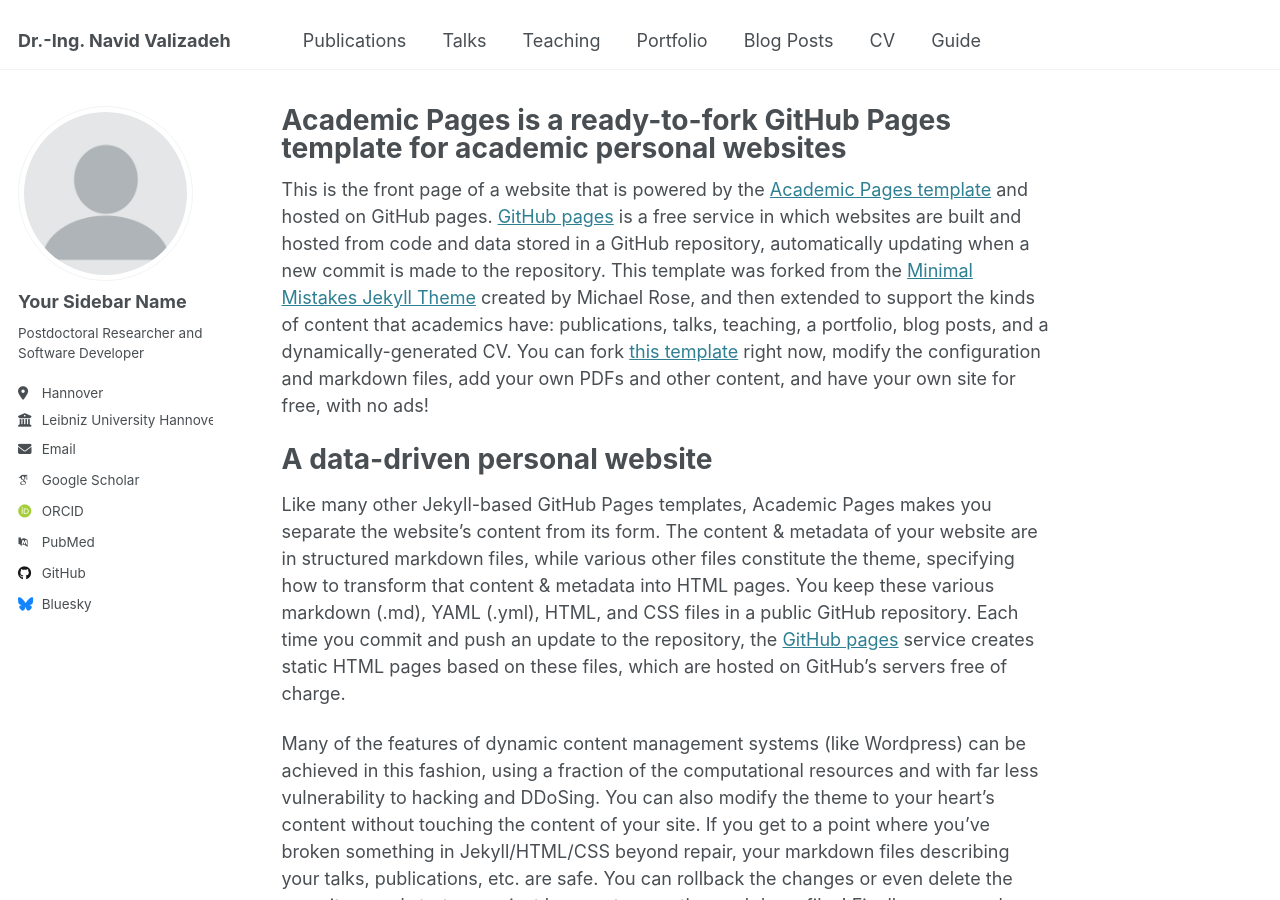
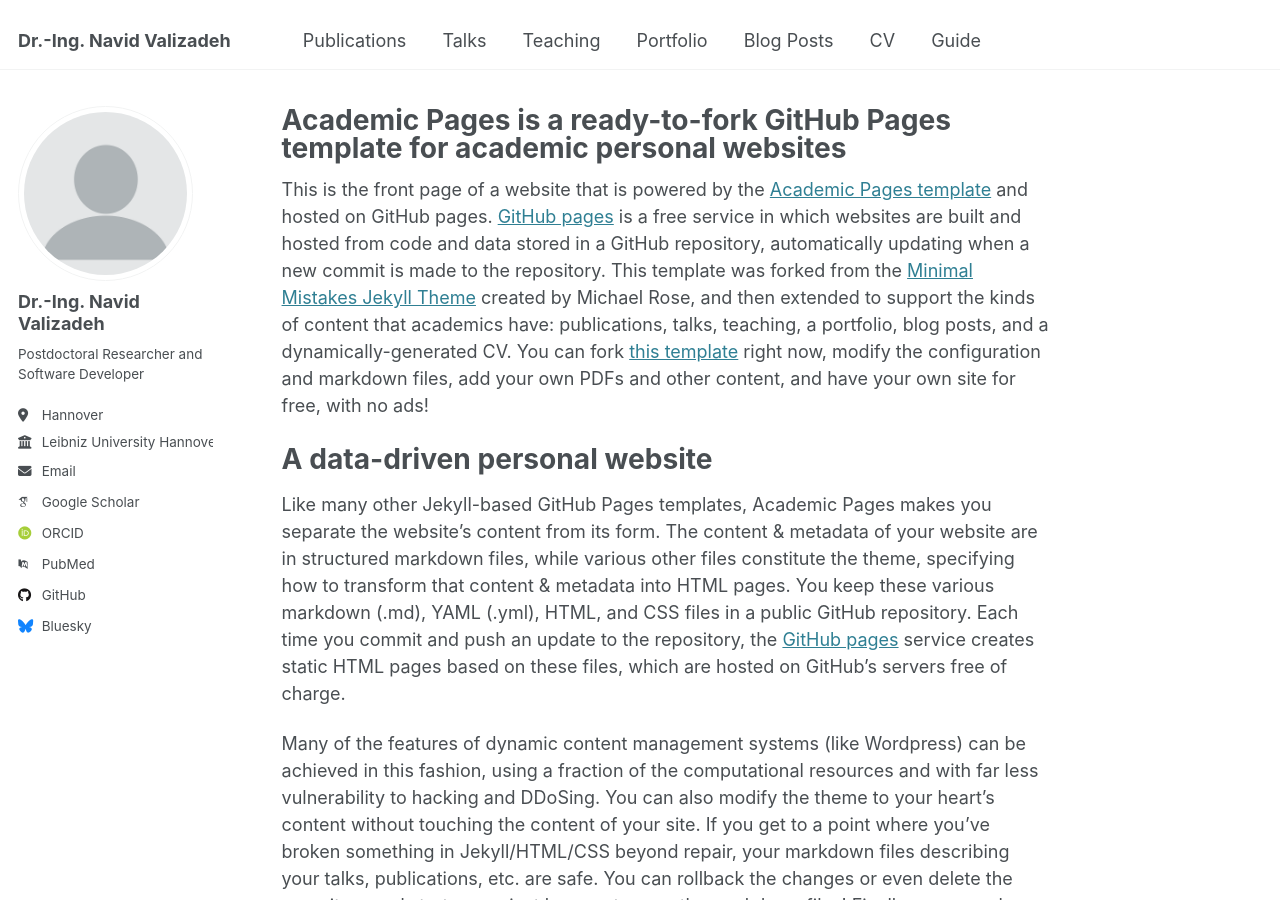
Before and after one commit to NavidValizadeh/NavidValizadeh.github.io, a Jekyll site: the page built from _pages/about.md, in a window 1280 px wide and 900 px high. Built offline with Jekyll 4.4.1, drawn with Linux system fonts in a browser that asks for light colours; some web fonts are replaced.

Commit message:
Update _config.yml

```diff
--- a/_config.yml
+++ b/_config.yml
@@ -23,7 +23,7 @@ repository               : "academicpages/academicpages.github.io"
 author:
   # Biographic information
   avatar           : "profile.png"
-  name             : "Your Sidebar Name"
+  name             : "Dr.-Ing. Navid Valizadeh"
   pronouns         : # example: "she/her"
   bio              : "Postdoctoral Researcher and Software Developer"
   location         : "Hannover"
```
